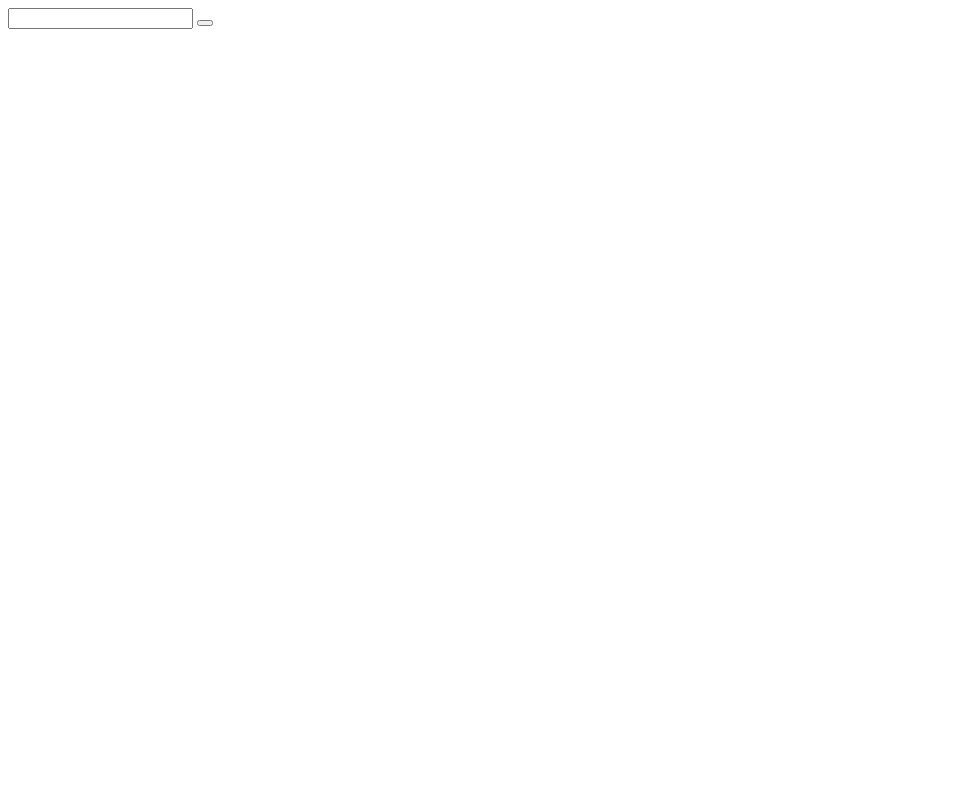
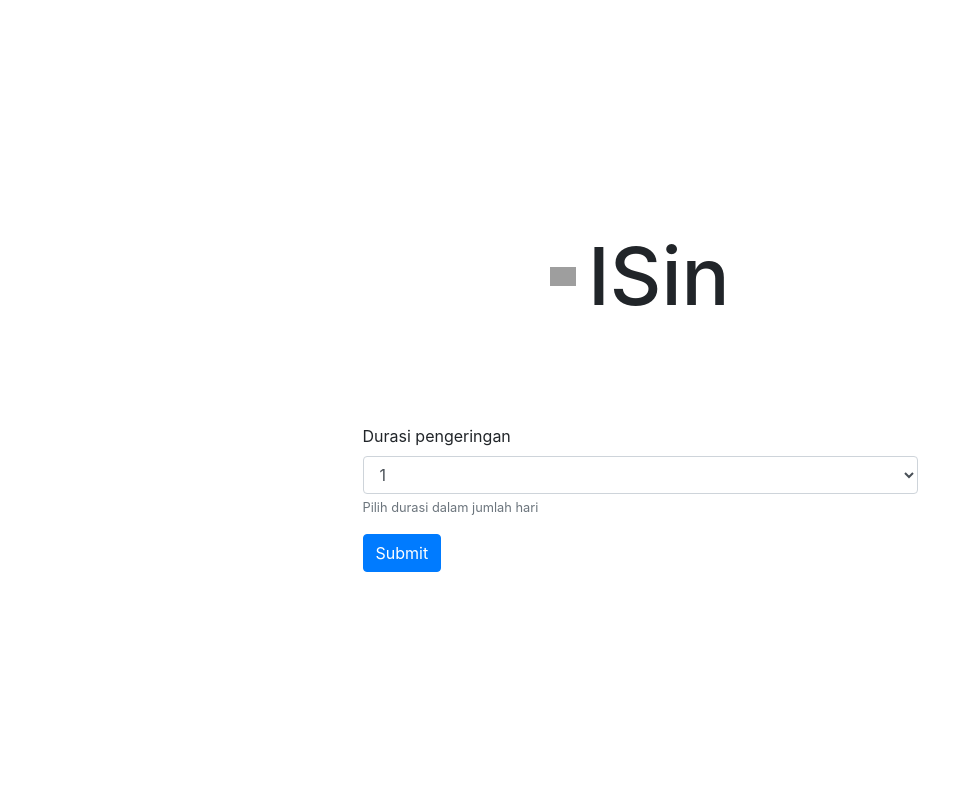
Before and after one commit to usamazub/sc, a Django app: page / in a window 1280 px wide. Before the commit the part shown is almost empty. Shown: the whole page, without its empty margins (0-973 px from the left). Run offline with Django 3.2, Linux system fonts and the light colour scheme; some libraries are stand-ins or nearby versions; grey boxes are pictures that could not be loaded.

Commit message:
Add interface

```diff
--- a/main/templates/main.html
+++ b/main/templates/main.html
@@ -1,35 +1,121 @@
 <!DOCTYPE html>
 <html>
   <head>
+    <meta charset="utf-8" />
+    <meta http-equiv="x-ua-compatible" content="ie=edge" />
+    <title></title>
+    <meta name="description" content="" />
+    <meta
+      name="viewport"
+      content="width=device-width, initial-scale=1, shrink-to-fit=no"
+    />
     <title>SC - ISin</title>
+    <link
+      rel="stylesheet"
+      href="https://stackpath.bootstrapcdn.com/bootstrap/4.1.3/css/bootstrap.min.css"
+      integrity="sha384-MCw98/SFnGE8fJT3GXwEOngsV7Zt27NXFoaoApmYm81iuXoPkFOJwJ8ERdknLPMO"
+      crossorigin="anonymous"
+    />
   </head>
   <body onload="documentLoaded()">
-    <input id="duration" type="input" />
-    <button id="submit" />
+    <div class="container">
+      <div class="header">
+        <img src="https://image.flaticon.com/icons/png/512/1249/1249001.png" />
+        <h1>ISin</h1>
+      </div>
+
+      <form>
+        <div class="form-group">
+          <label>Durasi pengeringan</label>
+          <select class="form-control" id="durasi">
+            <option>1</option>
+            <option>2</option>
+            <option>3</option>
+            <option>4</option>
+            <option>5</option>
+          </select>
+          <small class="form-text text-muted">
+            Pilih durasi dalam jumlah hari
+          </small>
+        </div>
+        <button id="submit" type="submit" class="btn btn-primary">
+          Submit
+        </button>
+      </form>
+    </div>
+
+    <style>
+      .container {
+        display: flex;
+        flex-direction: column;
+        justify-content: center;
+        align-items: center;
+        height: 100vh;
+      }
+
+      .container > form {
+        width: 50%;
+      }
+
+      .header {
+        display: flex;
+        flex-direction: row;
+        justify-content: center;
+        align-items: center;
+        margin-bottom: 100px;
+      }
+
+      .header > img {
+        height: 20%;
+        width: 20%;
+      }
+
+      .header > h1 {
+        display: block;
+        font-size: 5rem;
+        margin: 0;
+        margin-left: 12px;
+      }
+
+      @media only screen and (max-width: 500px) {
+        .container > form {
+          width: 90%;
+        }
+
+        .header > img {
+          height: 30%;
+          width: 30%;
+        }
+
+        .header > h1 {
+          font-size: 3rem;
+        }
+      }
+    </style>
+
     <script type="text/javascript">
       const documentLoaded = () => {
         const submitElement = document.getElementById("submit");
 
         submitElement.onclick = submit;
-      }
+      };
 
       const submit = () => {
-        const duration = document.getElementById('duration').value;
+        const duration = document.getElementById("duration").value;
 
-        return fetch('/get_result', {
+        return fetch("/get_result", {
           method: "POST",
           mode: "cors",
           cache: "no-cache",
           credentials: "same-origin",
           headers: {
-            "Content-Type": "application/json; charset=utf-8",
+            "Content-Type": "application/json; charset=utf-8"
           },
           redirect: "follow",
           referrer: "no-referrer",
-          body: JSON.stringify({duration}),
-        })
-        .then(response => console.log(response));
-      }
+          body: JSON.stringify({ duration })
+        }).then(response => console.log(response));
+      };
     </script>
   </body>
 </html>
```
